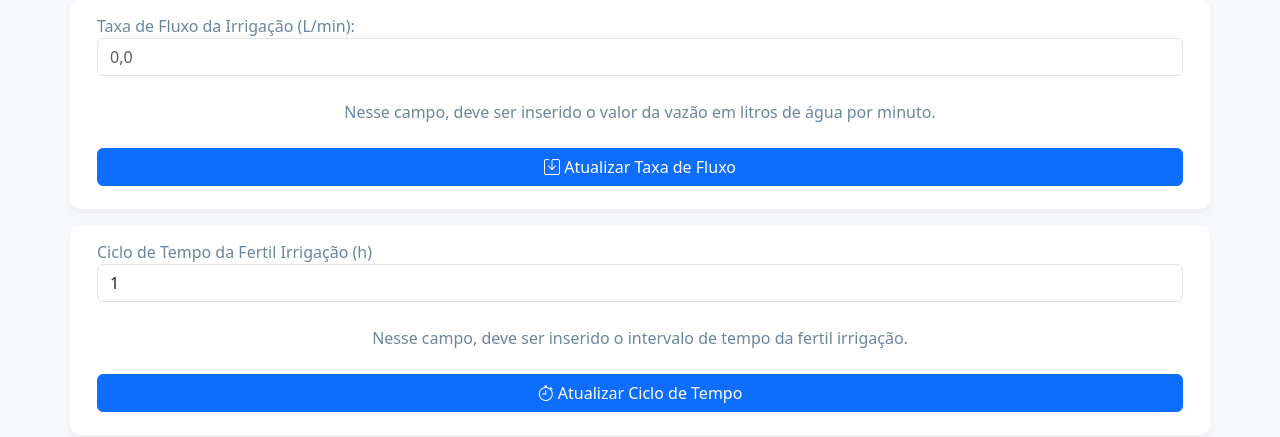
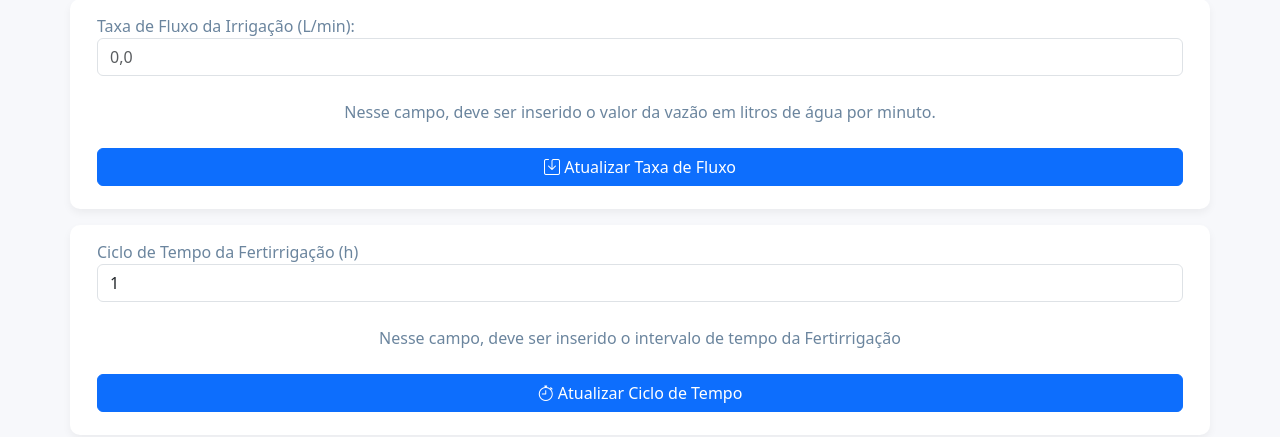
Before and after one commit to JuniorCarlini/sistema_de_irrigacao, a Django app: page /configuration/ in a window 1280 px wide. Shown: the part 165-602 px from the top of the page. Run offline with Django 5.2, Linux system fonts and the light colour scheme; a user stored in the database is signed in; data comes from the database, SQL or seed files in the repository; some libraries are stand-ins or nearby versions.

Commit message:
update templates fertirrigação

```diff
--- a/templates/configuration/html/configuration.html
+++ b/templates/configuration/html/configuration.html
@@ -72,10 +72,10 @@
             {% csrf_token %}
             <div class="row row-style mb-3 d-flex justify-content-between align-items-center">
                 <div class="form-group">
-                    <label for="time-fertil" class="form-label m-0 text-color-secondary">Ciclo de Tempo da Fertil Irrigação (h)</label>
+                    <label for="time-fertil" class="form-label m-0 text-color-secondary">Ciclo de Tempo da Fertirrigação (h)</label>
                     <input type="number" step="0.01" id="time-fertil" name="time_fertil" class="form-control w-100"
                         value="{{ config_fertil.time_fertil }}" required>
-                    <p class="text-center text-color-secondary mt-4">Nesse campo, deve ser inserido o intervalo de tempo da fertil irrigação.</p>
+                    <p class="text-center text-color-secondary mt-4">Nesse campo, deve ser inserido o intervalo de tempo da Fertirrigação</p>
                 </div>
                 <div class="col-12 mt-2 mb-2">
                     <button type="submit" name="update_time_fertil" class="btn w-100 btn-primary"><i class="bi bi-stopwatch"></i> Atualizar Ciclo de Tempo</button>
--- a/templates/partials/html/navbar.html
+++ b/templates/partials/html/navbar.html
@@ -44,7 +44,7 @@
                                 </div>
                                 <div id="flush-collapseOne" class="accordion-collapse collapse" data-bs-parent="#accordionFlushExample">
                                     <div class="accordion-body">
-                                        <a href="/fertil-usage/"><i class="bi bi-droplet-half"></i> Uso Diario da Fertil</a>
+                                        <a href="/fertil-usage/"><i class="bi bi-droplet-half"></i> histórico da Fertirrigação</a>
                                     </div>
                                 </div>
                             </div>
--- a/templates/sensors/html/uso_fertil_chart.html
+++ b/templates/sensors/html/uso_fertil_chart.html
@@ -5,7 +5,7 @@
     <meta charset="UTF-8">
     <meta name="viewport" content="width=device-width, initial-scale=1.0">
     <link rel="shortcut icon" href="{% static 'icons/favicon.svg' %}" type="image/x-icon">
-    <title>Hydric | Uso da Fertil</title>
+    <title>Hydric | Uso da Fertirrigação</title>
     <link href="https://cdn.jsdelivr.net/npm/bootstrap@5.3.0-alpha1/dist/css/bootstrap.min.css" rel="stylesheet">
     <script src="https://cdn.jsdelivr.net/npm/apexcharts"></script>
     <link rel="stylesheet" href="https://cdn.jsdelivr.net/npm/bootstrap-icons@1.11.3/font/bootstrap-icons.min.css">
@@ -14,7 +14,7 @@
 <body>
     {% include 'partials/html/navbar.html' %}
     <div class="container mt-4">
-        <h2 class="mt-4 mb-4 ms-3 text-color-primary">Uso da Fertil</h2>
+        <h2 class="mt-4 mb-4 ms-3 text-color-primary">Uso da Fertirrigação</h2>
         <form method="get" action="{% url 'fertil_usage_view' %}">
             <div class="row row-style mb-3 d-flex justify-content-between align-items-center">
                 <div class="col-12 mb-2">
```
